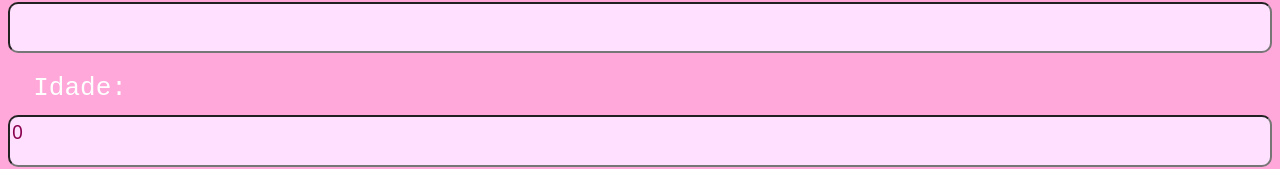
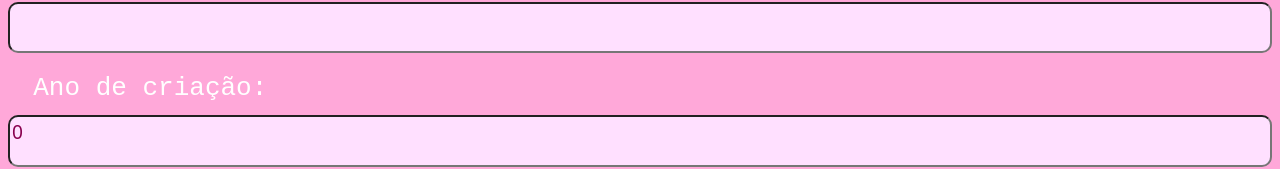
Before and after one commit to bebossi/pinkpower, a React (Create React App) app: page /create in a window 1280 px wide. Shown: the part 313-482 px from the top of the page. Built offline with nearby package versions, Linux system fonts and the light colour scheme.

Commit message:
Alterando ano de criação

```diff
--- a/src/Components/CreateCharacter/index.js
+++ b/src/Components/CreateCharacter/index.js
@@ -53,7 +53,7 @@ export function CreateCharacter(){
             </div>
 
             <div className={style.divForm} >
-            <label htmlFor="age" >Idade:</label>
+            <label htmlFor="age" >Ano de criação:</label>
             <input id="age"  type="number" name="age" value={character.age} onChange={handleChange} />
             </div>
 
--- a/src/Components/EditCharacter/index.js
+++ b/src/Components/EditCharacter/index.js
@@ -66,7 +66,7 @@ export function EditCharacter(){
             </div>
 
             <div className={style.divForm} >
-            <label htmlFor="age" >Idade:</label>
+            <label htmlFor="age" >Ano de criação:</label>
             <input id="age"  type="number" name="age" value={character.age} onChange={handleChange} />
             </div>
 
```
